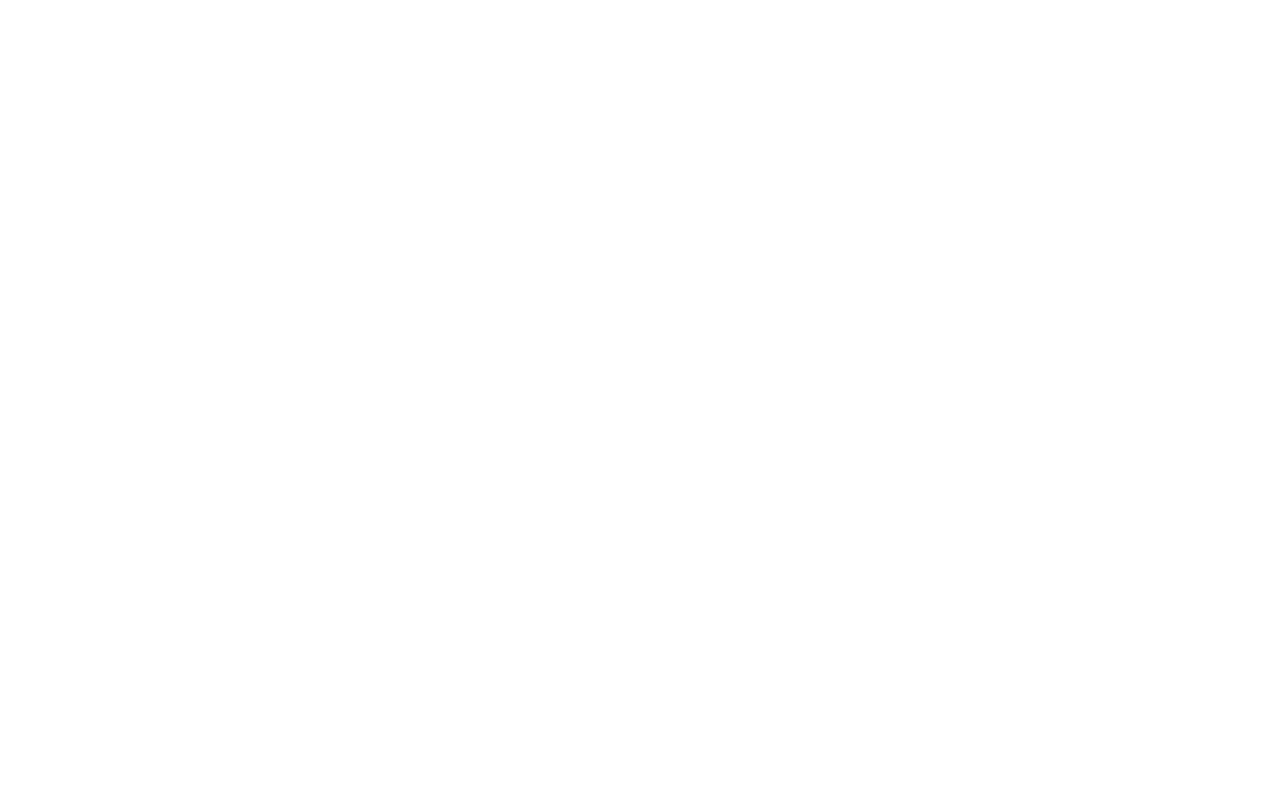
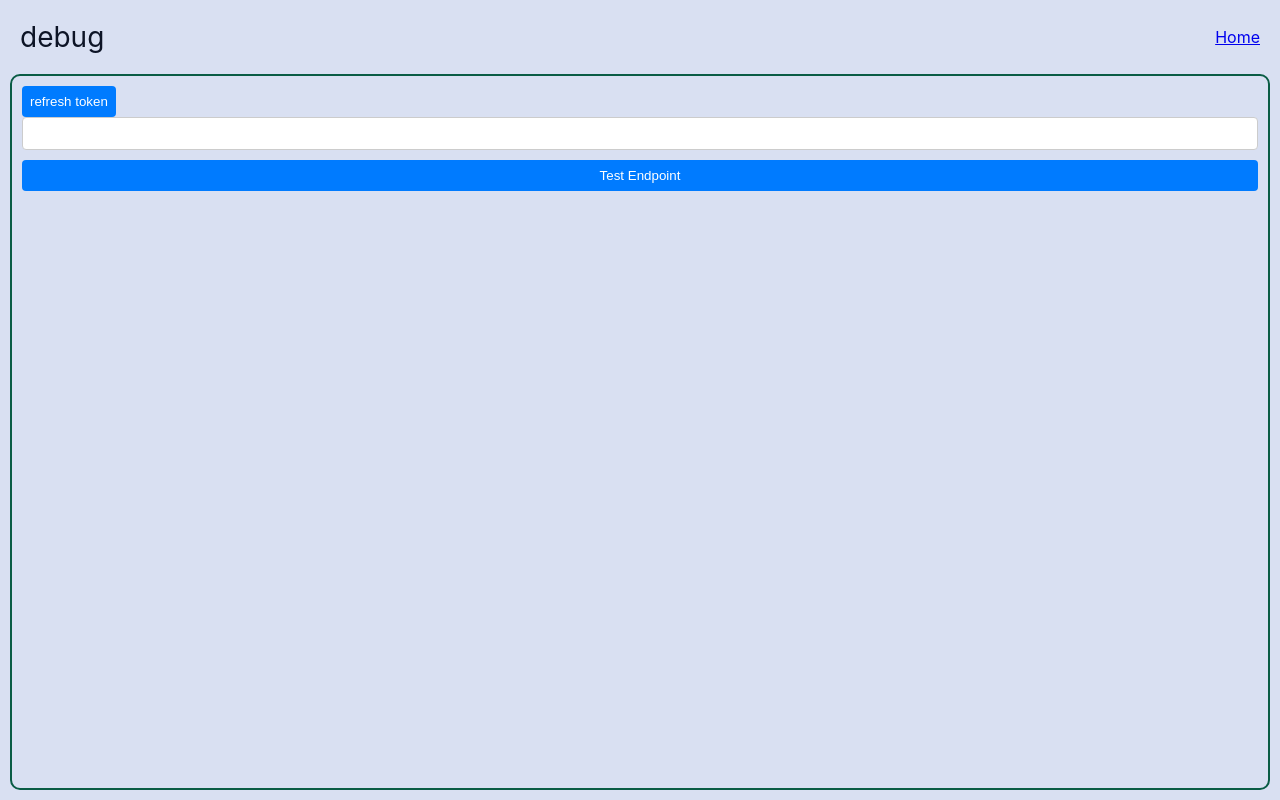
Before and after one commit to ooJaan/next-gen-rooms, a React (Create React App) app in the folder frontend/: page /debug in a window 1280 px wide. Before the commit this address had no page. Built offline with nearby package versions, Linux system fonts and the light colour scheme.

Commit message:
debug site

```diff
--- a/frontend/src/App.js
+++ b/frontend/src/App.js
@@ -6,6 +6,7 @@
 import Login from './pages/Login';
 import Register from './pages/Register';
 import Verify from './pages/Verify';
+import { Debug } from './pages/Debug';
 import Logout from './pages/Logout';
 
 import { AuthProvider } from "./provider/AuthProvider";
@@ -21,7 +22,7 @@
           <Route path="/logout" element={<Logout />} />
           <Route path="/register" element={<BaseLayout title="Register" content={<Register />} />} />
           <Route path="/verify" element={<BaseLayout title="Verify" content={<Verify />} />} />
-          <Route path="/contact" element={<BaseLayout title="contact"></BaseLayout>} />
+          <Route path="/debug" element={<BaseLayout title="debug" content={<Debug/>}></BaseLayout>} />
           <Route element={<ProtectedRoute />}>
             <Route path="/list" element={<BaseLayout title="Room List" content={<RoomList></RoomList>}> </BaseLayout>} />
           </Route>
--- /dev/null
+++ b/frontend/src/pages/Debug.js
@@ -0,0 +1,34 @@
+import { useContext, useState } from "react";
+import { AuthContext } from "../provider/AuthProvider";
+
+import { useApi } from "../helpers/api";
+
+
+export const Debug = () => {
+    const { token, refreshAccessToken } = useContext(AuthContext);
+    const { fetchWithAuth } = useApi();
+    const [ endpoint, setEndpoint] = useState("");
+    const [ data, setData] = useState("");
+
+    const handleSubmit = async (e) => {
+        e.preventDefault();
+        setData("")
+        const url= `https://api.baumi.me/${endpoint}`
+        console.log("testing endponit: ", url)
+        fetchWithAuth(endpoint)
+        .then((data) => setData(JSON.stringify(data, null, 2)))
+        .catch((err) => console.error(err));
+        console.log(data)
+    }
+    return (
+        <div>
+            {token}
+            <button onClick={() => refreshAccessToken()}>refresh token</button>
+            <form onSubmit={handleSubmit}>
+                <input type="text" onChange={(e) => setEndpoint(e.target.value)}></input>
+                <button type="submit">Test Endpoint</button>
+            </form>
+            <pre> {data} </pre>
+        </div>
+    )
+}
```
